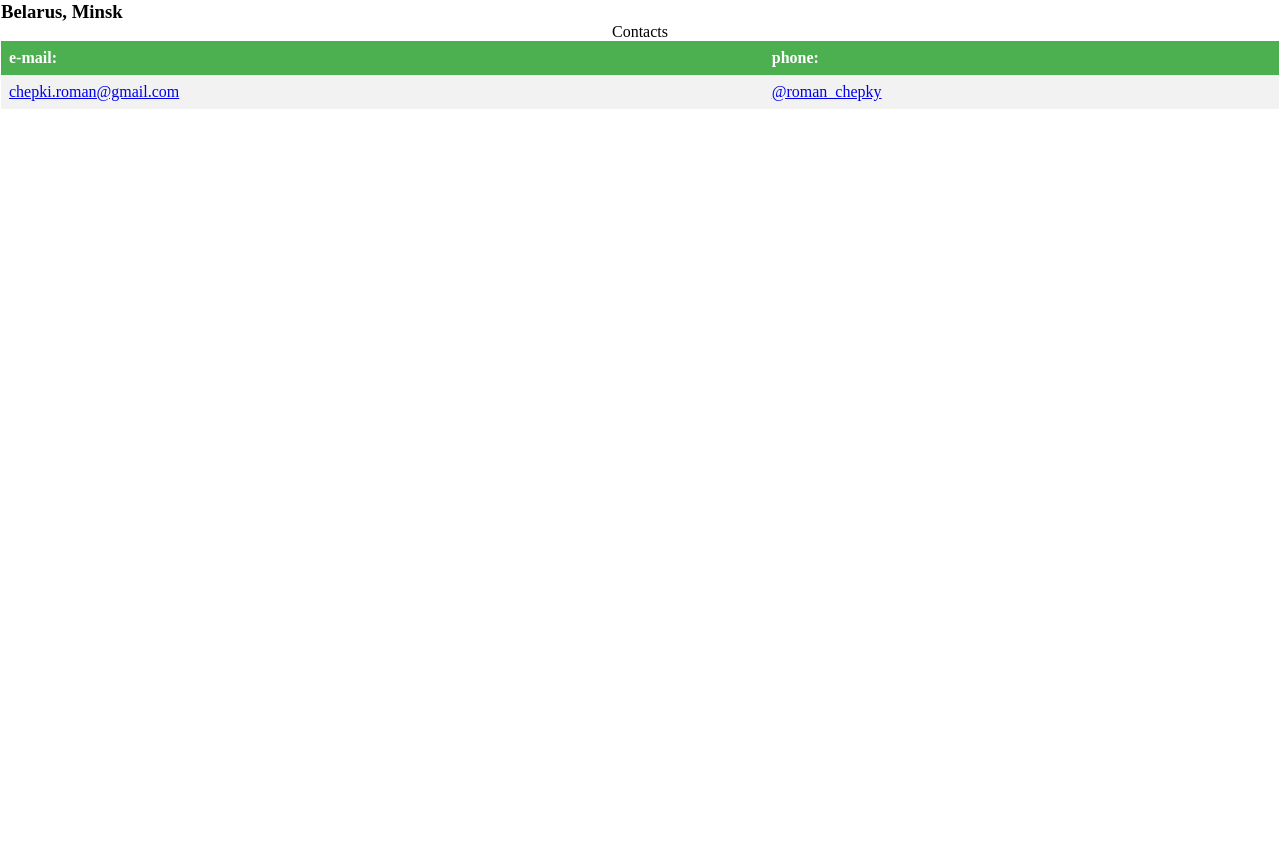
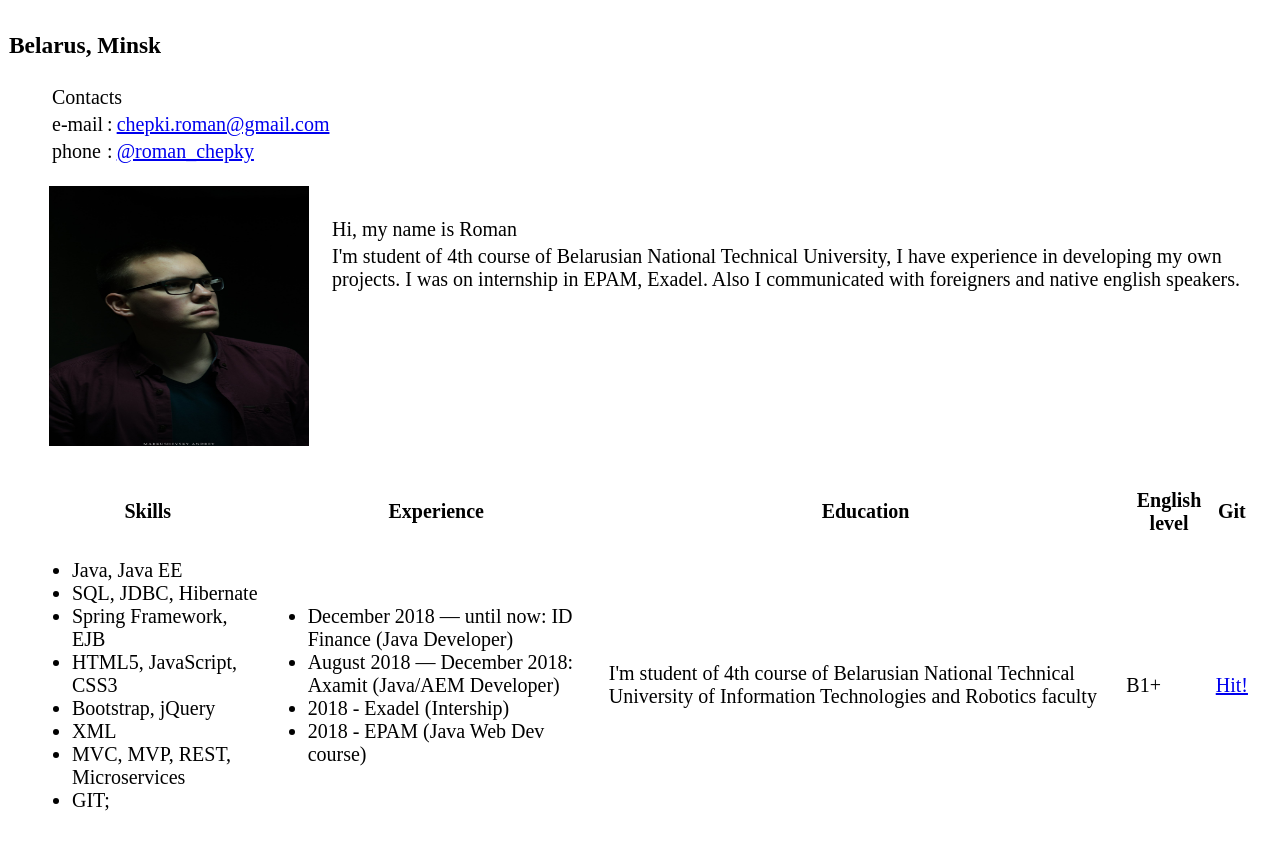
Before and after one commit to ChepkiRoman/rsschool-2019Q1-cv, a plain HTML site: page index.html in a window 1280 px wide. Before the commit the page ends 800 px from the top, so only its background shows below. Drawn offline with Linux system fonts and the light colour scheme.

Commit message:
feat: - added some sections

```diff
--- a/index.html
+++ b/index.html
@@ -12,13 +12,76 @@
     <h3>Belarus, Minsk</h3>
 </header>
 <section id="contacts">
-    <table class="info">
-        <span class="title">Contacts</span>
-        <th>e-mail:</th>
-        <th>phone:</th>
+    <table>
         <tr>
+            <td id="aboutMe" colspan="3">Contacts</td>
+        </tr>
+        <tr>
+            <td>e-mail</td>
+            <td> : </td>
             <td><a class="mail" href="mailto:chepki.roman@gmail.com">chepki.roman@gmail.com</a></td>
+        </tr>
+        <tr>
+            <td>phone</td>
+            <td> : </td>
             <td><a class="number" href="https://t.me/roman_chepky">@roman_chepky</a></td>
+        </tr>
+
+
+
+    </table>
+</section>
+
+<section class="profilePage">
+    <div class="classPhoto"><img id="photo" src="assets/1.jpg" alt="Roman's photo"></div>
+    <div class="textShortStory">
+        <table class="shortStory" >
+            <tr>
+                <td class="greeting" >Hi, my name is Roman</td>
+            </tr>
+            <tr>
+                <td style="
+            position: absolute;" >I'm student of 4th course of Belarusian National Technical University, I have experience in developing my own projects. I was on internship in EPAM, Exadel. Also I communicated with foreigners and native english speakers.
+                </td>
+            </tr>
+        </table>
+    </div>
+</section>
+
+<section class="info" >
+    <table id="example">
+        <tr id="title">
+            <th>Skills</th>
+            <th>Experience</th>
+            <th>Education</th>
+            <th>English level</th>
+            <th>Git </th>
+        </tr>
+        <tr>
+            <td>
+                <ul>
+                    <li>Java, Java EE</li>
+                    <li>SQL, JDBC, Hibernate</li>
+                    <li>Spring Framework, EJB</li>
+                    <li>HTML5, JavaScript, CSS3</li>
+                    <li>Bootstrap, jQuery</li>
+                    <li>XML</li>
+                    <li>MVC, MVP, REST, Microservices</li>
+                    <li>GIT;</li>
+
+                </ul>
+            </td>
+            <td>
+                <ul>
+                    <li>December 2018 — until now: ID Finance (Java Developer)</li>
+                    <li> August 2018 — December 2018: Axamit (Java/AEM Developer)</li>
+                    <li> 2018 - Exadel (Intership)</li>
+                    <li>2018 - EPAM (Java Web Dev course)</li>
+                </ul>
+            </td>
+            <td>I'm student of 4th course of Belarusian National Technical University of Information Technologies and Robotics faculty</td>
+            <td>B1+</td>
+            <td><a id="address" href="https://github.com/ChepkiRoman" target="_blank">Hit!</a></td>
         </tr>
     </table>
 </section>
--- a/style.css
+++ b/style.css
@@ -1,32 +1,45 @@
-*{
-    margin:0;
-    padding:0;
-}
-table {
-  border-collapse: collapse;
-  width: 100%;
-}
-
-th, td {
-  text-align: left;
-  padding: 8px;
-}
-
-tr:nth-child(even){background-color: #f2f2f2}
-
-th {
-  background-color: #4CAF50;
-  color: white;
-}
-
 
 body{
   background-size: cover;
   background-position: center;
   background-attachment: fixed;
   border: 1px solid rgba(255, 192, 203, 0.0);
+  font-size: 20px;
 }
 span {
   display: table;
   margin: 0 auto;
 }
+
+#photo {
+  width: 260px;
+  height: 260px;
+}
+div.classPhoto {
+  float: left;
+  width: 260px;
+  height: 260px;
+  margin: 20px 20px 20px 40px;
+}
+.greeting{
+    padding-top: 20px;
+}
+
+.textShortStory {
+  padding-top: 30px;
+  font-size: 20px;
+  width: 700px;
+  height: 240px;
+}
+#contacts {
+    padding-left: 40px;
+}
+.info{
+    margin: 20px 20px 20px 20px;
+    padding-top: 30px;
+}
+
+table.example {
+  table-layout: auto;
+  width: 100%;
+}
```
Also changed, not shown: assets/1.jpg (added).
